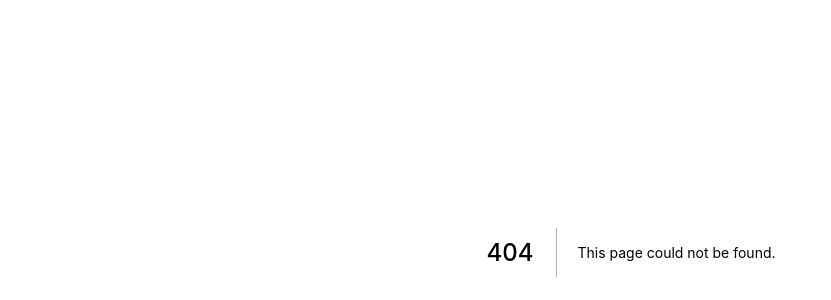
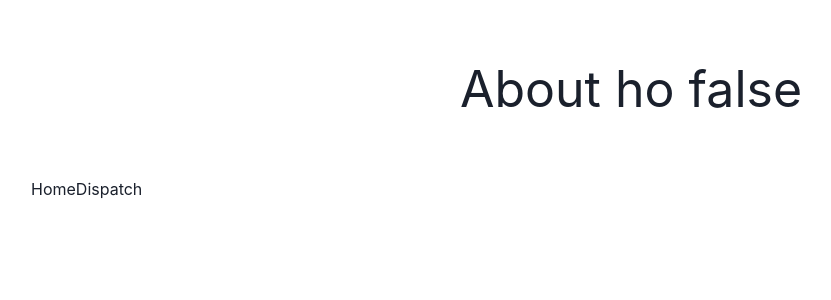
Before and after one commit to Jamie-7/NextJs-Styled-Study, a Next.js app: page /about in a window 1280 px wide. Before the commit this address had no page. Shown: the part 148-448 px from the top of the page, without its empty margins (9-840 px from the left). Built offline with nearby package versions, Linux system fonts and the light colour scheme; a web font is replaced by a local one.

Commit message:
Feature/issue 4 ✨ About 페이지 및 useContext, useReducer 만들기! (#16)
* ✨ about 페이지 생성 완료 및 Link 생성

* ✨ Global, Layout useContext 구현 완료

* ✨ useReducer With useContext 정상 작동!

* ♻️ change Action Type

```diff
--- a/pages/_app.tsx
+++ b/pages/_app.tsx
@@ -1,16 +1,21 @@
 import type { AppProps } from "next/app";
+import { useReducer } from "react";
 import { ThemeProvider } from "styled-components";
 
+import { GlobalContext, globalContextInit, globalReducer } from "@/contexts";
 import { chakraTheme, GlobalStyle, theme } from "@/style";
 import { ChakraProvider } from "@chakra-ui/react";
 
 function MyApp({ Component, pageProps }: AppProps) {
+  const [state, dispatch] = useReducer(globalReducer, globalContextInit);
   return (
     <>
       <GlobalStyle />
       <ThemeProvider theme={theme}>
         <ChakraProvider theme={chakraTheme}>
-          <Component {...pageProps} />
+          <GlobalContext.Provider value={{ state, dispatch }}>
+            <Component {...pageProps} />
+          </GlobalContext.Provider>
         </ChakraProvider>
       </ThemeProvider>
     </>
--- /dev/null
+++ b/pages/about.tsx
@@ -0,0 +1,43 @@
+import type { NextPage } from "next";
+import styled from "styled-components";
+import { Button, MainLayout } from "@/components";
+import { theme } from "@/style";
+import Link from "next/link";
+import { useContext } from "react";
+import { GlobalContext, MainLayoutContext } from "@/contexts";
+
+const Home: NextPage = () => {
+  const global = useContext(GlobalContext);
+  const mainContext = useContext(MainLayoutContext);
+  return (
+    <MainLayout title="test">
+      <Main>
+        <Logo>
+          About {global.state.loginState ? "ha" : "ho"} {mainContext.main ? "true" : "false"}
+        </Logo>
+        <Link href="/">
+          <a>Home</a>
+        </Link>
+        <button
+          onClick={() => {
+            global.dispatch({ type: "login" });
+          }}
+        >
+          Dispatch
+        </button>
+      </Main>
+    </MainLayout>
+  );
+};
+
+const Main = styled.div`
+  height: 100vh;
+`;
+
+const Logo = styled.div`
+  font-size: 50px;
+  text-align: center;
+  margin: 200px auto 50px;
+`;
+
+export default Home;
--- a/src/components/layout/MainLayout.tsx
+++ b/src/components/layout/MainLayout.tsx
@@ -1,3 +1,4 @@
+import { MainLayoutContext, mainLayoutContextInit } from "@/contexts";
 import Head from "next/head";
 import { PropsWithChildren } from "react";
 
@@ -7,11 +8,11 @@ interface LayoutType extends PropsWithChildren {
 
 export const MainLayout: React.FC<LayoutType> = ({ title, children }) => {
   return (
-    <>
+    <MainLayoutContext.Provider value={mainLayoutContextInit}>
       <Head>
         <title>{title}</title>
       </Head>
       <div>{children}</div>
-    </>
+    </MainLayoutContext.Provider>
   );
 };
--- /dev/null
+++ b/src/contexts/GlobalContext.tsx
@@ -0,0 +1,30 @@
+import { createContext } from "react";
+
+export const globalContextInit = {
+  loginState: false,
+};
+
+interface StateType {
+  loginState: boolean;
+}
+
+type ActionType = { type: "login" } | { type: "logout"; results: string };
+
+export const globalReducer = (state: StateType, action: ActionType): StateType => {
+  switch (action.type) {
+    case "login":
+      return { loginState: true };
+    case "logout":
+      return { loginState: false };
+    default:
+      throw new Error();
+  }
+};
+
+export const GlobalContext = createContext<{
+  state: StateType;
+  dispatch: React.Dispatch<ActionType>;
+}>({
+  state: globalContextInit,
+  dispatch: () => undefined,
+});
--- /dev/null
+++ b/src/contexts/MainLayoutContext.tsx
@@ -0,0 +1,7 @@
+import { createContext } from "react";
+
+export const mainLayoutContextInit = {
+  main: false,
+};
+
+export const MainLayoutContext = createContext(mainLayoutContextInit);
--- /dev/null
+++ b/src/contexts/index.tsx
@@ -0,0 +1,2 @@
+export * from "./GlobalContext";
+export * from "./MainLayoutContext";
```
Also changed, not shown: pages/index.tsx (+14 -8 lines).
